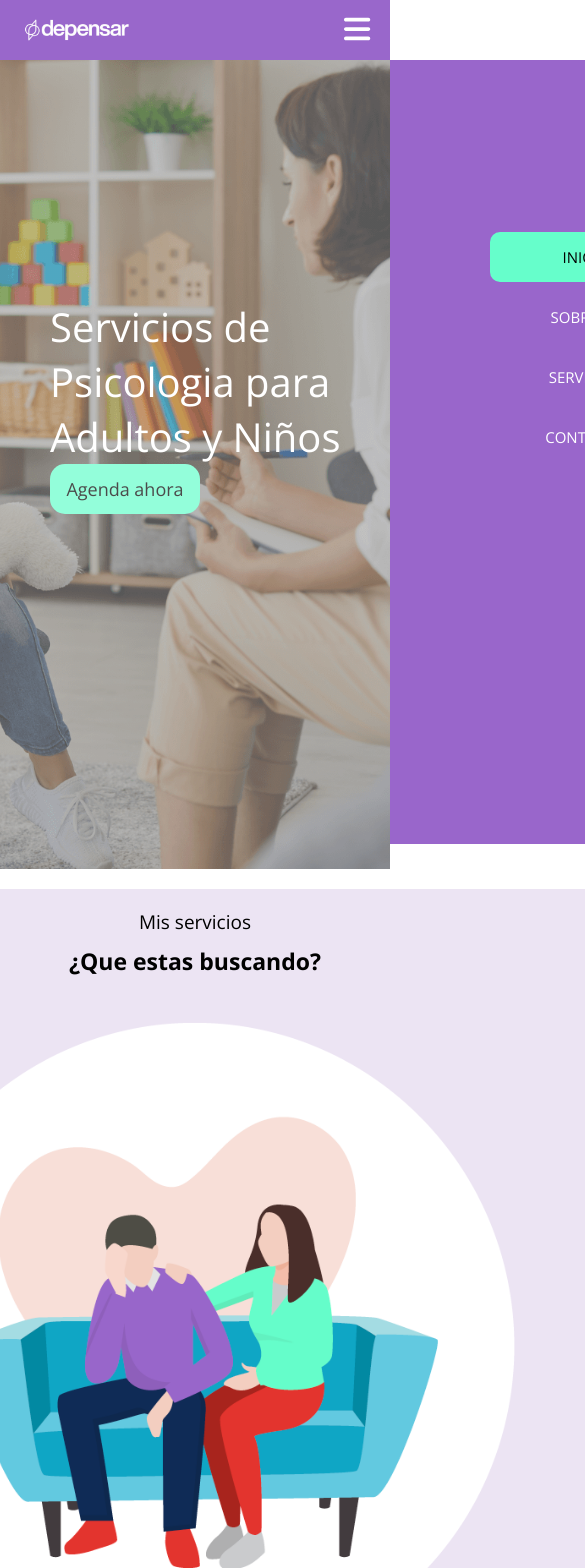
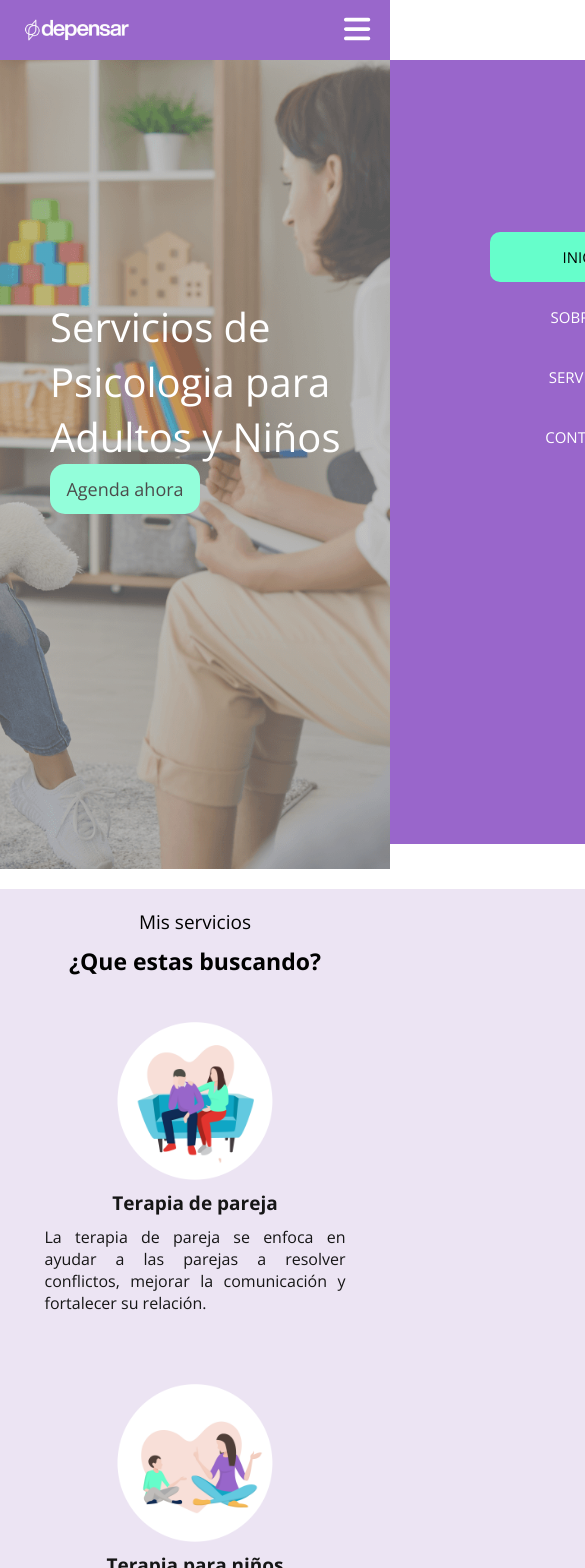
Before and after one commit to Rvilov/depensar, a React (Vite) app: page /depensar/inicio in a window 390 px wide. Shown: the top 1568 px of the page, 585 px wide, since content can reach past the window. Built offline with nearby package versions, Linux system fonts and the light colour scheme.

Commit message:
Se desplego a ghpages

```diff
--- a/src/styles/inicio/services.css
+++ b/src/styles/inicio/services.css
@@ -150,7 +150,7 @@
     }
 
     .tipo {
-        width: 110%;
+        width: 30%;
         height: auto;
         margin-top: 20px;
         padding: 25px;
```
